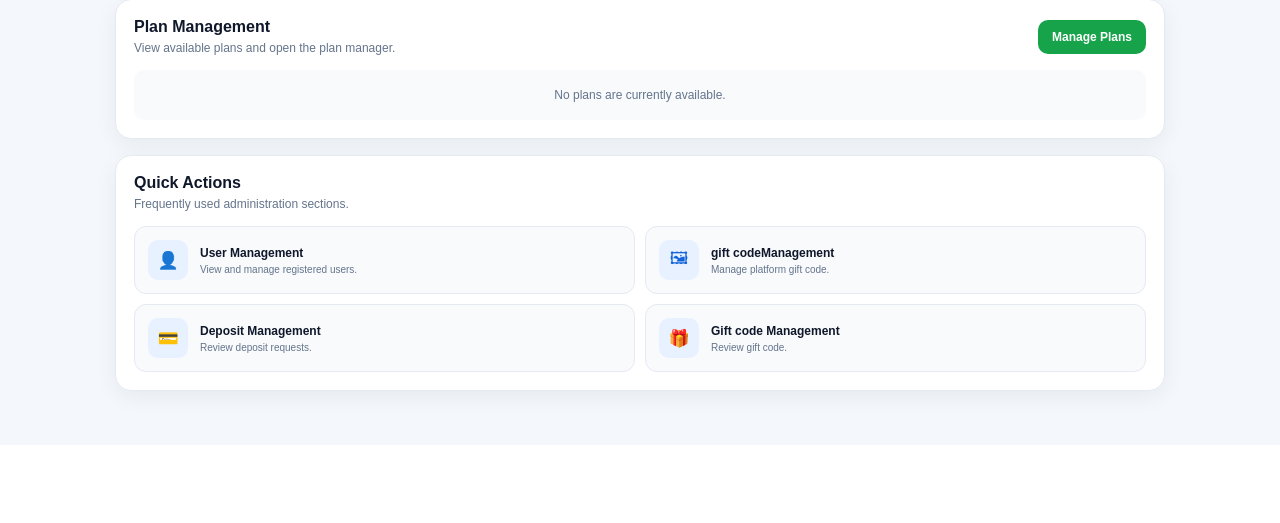
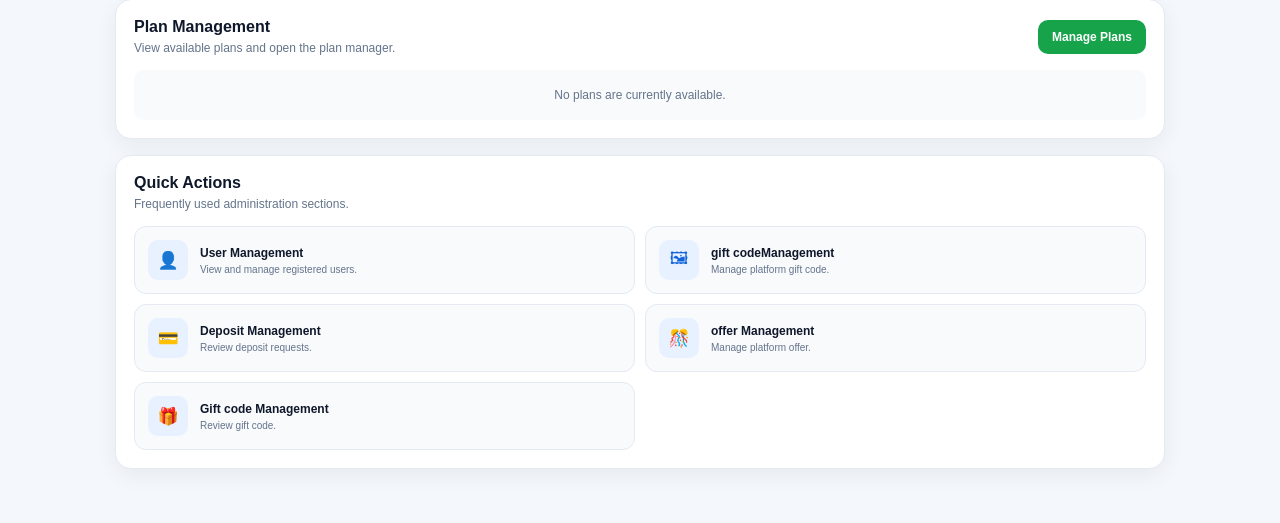
Before and after one commit to williamsdarkwa4-star/creston-app, a Flask app: template templates/admin_dashboard.html in a window 1280 px wide. Shown: the part 535-1058 px from the top of the page. Before the commit the page ends 944 px from the top, so only its background shows below. Run offline with Flask 3, Linux system fonts and the light colour scheme; the template is opened without the code that fills it, so the values that code supplies are empty; some libraries are stand-ins or nearby versions.

Commit message:
Update admin_dashboard.html

```diff
--- a/templates/admin_dashboard.html
+++ b/templates/admin_dashboard.html
@@ -587,6 +587,23 @@ body{
             </div>
         </a>
 
+        <a
+            href="{{ url_for('admin_offer') }}"
+            style="text-decoration:none;color:inherit;"
+        >
+            <div class="quick-action">
+
+                <div class="quick-icon">
+                    🎊
+                </div>
+
+                <div>
+                    <strong> offer Management</strong>
+                    <span>Manage platform offer.</span>
+                </div>
+
+            </div>
+        </a>
 
         <a
             href="{{ url_for('admin_gift_codes') }}"
```
